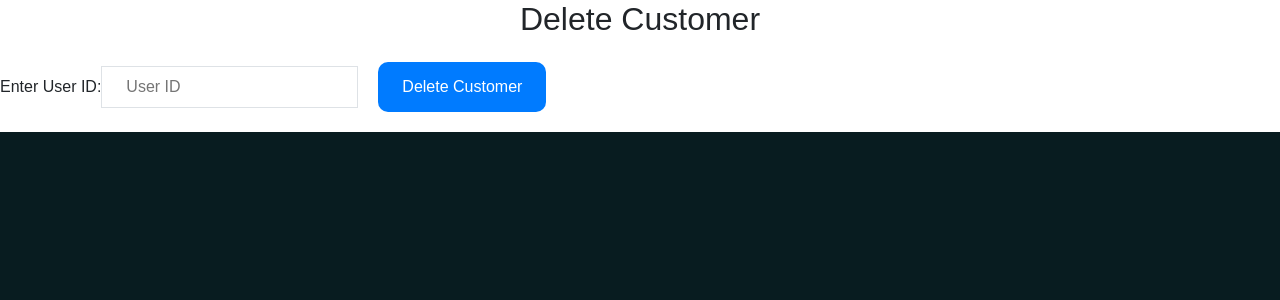
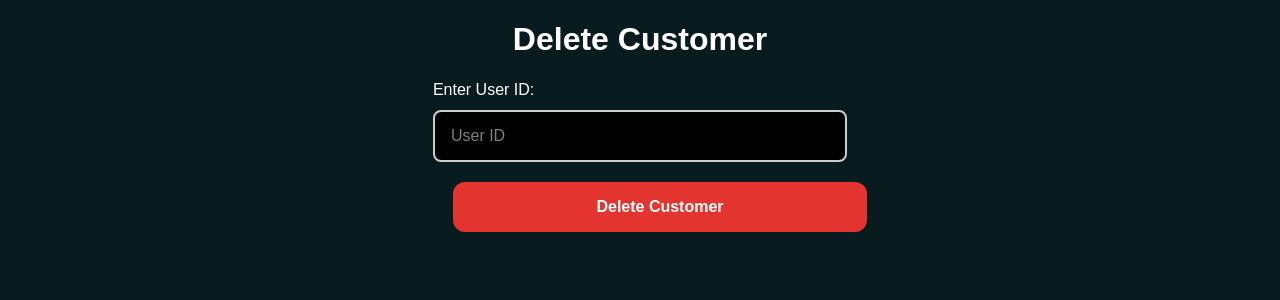
Before and after one commit to AnupaAlwis/Library-WebApp, a React (Vite) app in the folder Frontend/FrontEnd/: page /admin/deleteCustomers in a window 1280 px wide. Shown: the top 300 px of the page. Built offline with nearby package versions, Linux system fonts and the light colour scheme; the HTML template or start-up script is replaced by a standard one.

Commit message:
Delete user page css added

```diff
--- a/Frontend/FrontEnd/src/Pages/Admin/DeleteCustomers.jsx
+++ b/Frontend/FrontEnd/src/Pages/Admin/DeleteCustomers.jsx
@@ -1,4 +1,5 @@
 import React, { useState } from 'react';
+import '../cssFiles/Admin/DeleteUser.css';
 
 export default function DeleteCustomer() {
     const [userId, setUserId] = useState('');
@@ -28,27 +29,27 @@ export default function DeleteCustomer() {
     };
 
     return (
-        <div className="min-h-screen flex items-center justify-center bg-gray-100 p-6">
-            <div className="bg-white p-8 rounded-2xl shadow-md w-full max-w-md">
-                <h2 className="text-2xl font-bold mb-4 text-center text-red-600">Delete Customer</h2>
+        <div className="delete-users-page">
+            <div className="delete-users-container">
+                <h2 className="delete-users-page-title">Delete Customer</h2>
                 <form onSubmit={handleDelete}>
-                    <label className="block mb-2 font-medium text-gray-700">Enter User ID:</label>
+                    <label className="delete-users-page-label">Enter User ID:</label>
                     <input
                         type="text"
                         value={userId}
                         onChange={(e) => setUserId(e.target.value)}
                         placeholder="User ID"
-                        className="w-full px-4 py-2 border rounded-lg mb-4"
+                        className="delete-user-input"
                     />
                     <button
                         type="submit"
-                        className="w-full bg-red-600 hover:bg-red-700 text-white font-bold py-2 px-4 rounded-xl transition duration-300"
+                        className="delete-user-button"
                     >
                         Delete Customer
                     </button>
                 </form>
                 {message && (
-                    <div className="mt-4 text-center text-sm text-gray-700">{message}</div>
+                    <div className="delete-user-message">{message}</div>
                 )}
             </div>
         </div>
--- /dev/null
+++ b/Frontend/FrontEnd/src/Pages/cssFiles/Admin/DeleteUser.css
@@ -0,0 +1,80 @@
+.delete-users-page {
+    display: flex;
+    flex-direction: column;
+    justify-content: center;
+    align-items: center;
+}
+
+.delete-users-page-title {
+    color: white;
+    font-family: sans-serif;
+    font-weight: bold;
+    margin-bottom: 20px;
+    text-align: center;
+    margin-top: 20px;
+}
+
+.delete-users-page-label {
+    color: white;
+    margin-bottom: 8px;
+    display: block;
+}
+
+.delete-user-input {
+    width: 100%;
+    padding: 12px 16px;
+    background-color: black;
+    color: white;
+    border: 2px solid #ccc;
+    border-radius: 8px;
+    margin-bottom: 20px;
+    font-size: 16px;
+    transition: 0.3s;
+    position: relative;
+}
+
+.delete-user-input::placeholder {
+    color: gray;
+    position: absolute;
+    top: 50%;
+    left: 16px;
+    transform: translateY(-50%);
+    transition: all 0.2s ease;
+}
+
+.delete-user-input:focus::placeholder {
+    top: 4px;
+    left: 12px;
+    font-size: 12px;
+    color: #50b92d;
+    transform: translateY(0);
+}
+
+.delete-user-input:focus {
+    border-color: #50b92d;
+    outline: none;
+}
+
+.delete-user-button {
+    width: 100%;
+    background-color: #e3342f;
+    color: white;
+    font-weight: bold;
+    padding: 12px;
+    border-radius: 12px;
+    border: none;
+    cursor: pointer;
+    font-size: 16px;
+    transition: background-color 0.3s ease;
+}
+
+.delete-user-button:hover {
+    background-color: #cc1f1a;
+}
+
+.delete-user-message {
+    margin-top: 20px;
+    text-align: center;
+    color: white;
+    font-size: 14px;
+}
```
